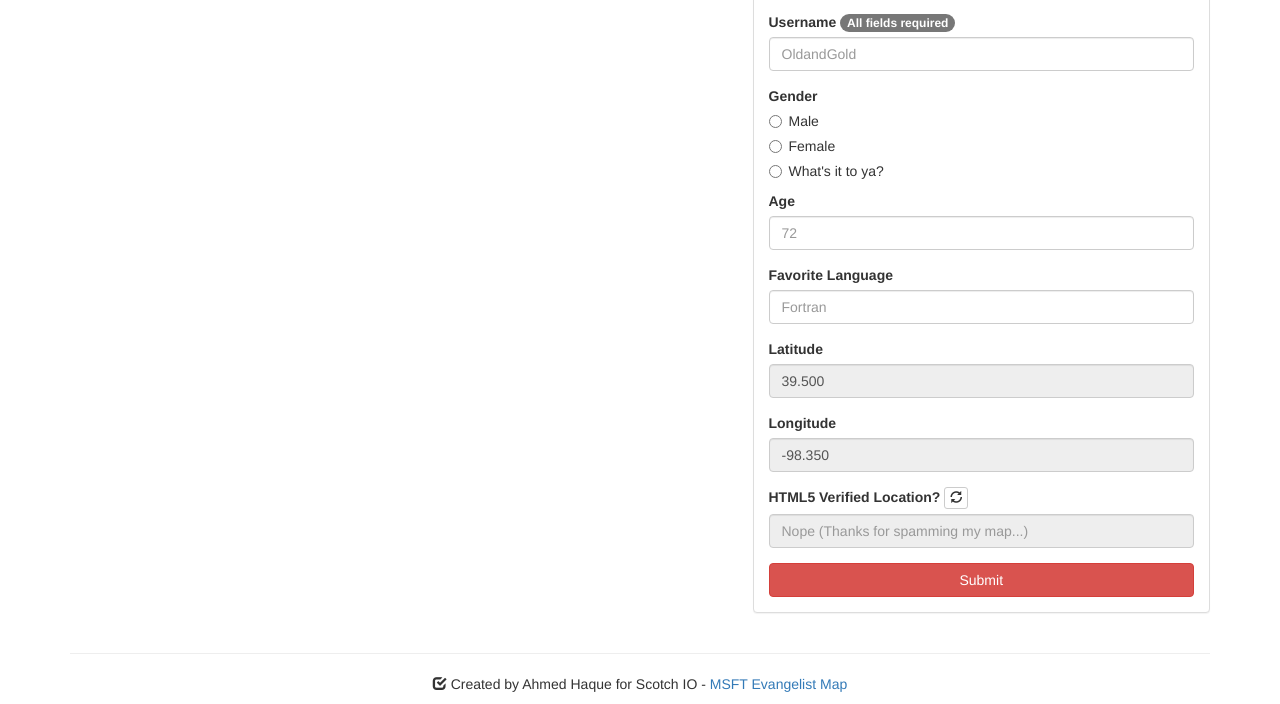
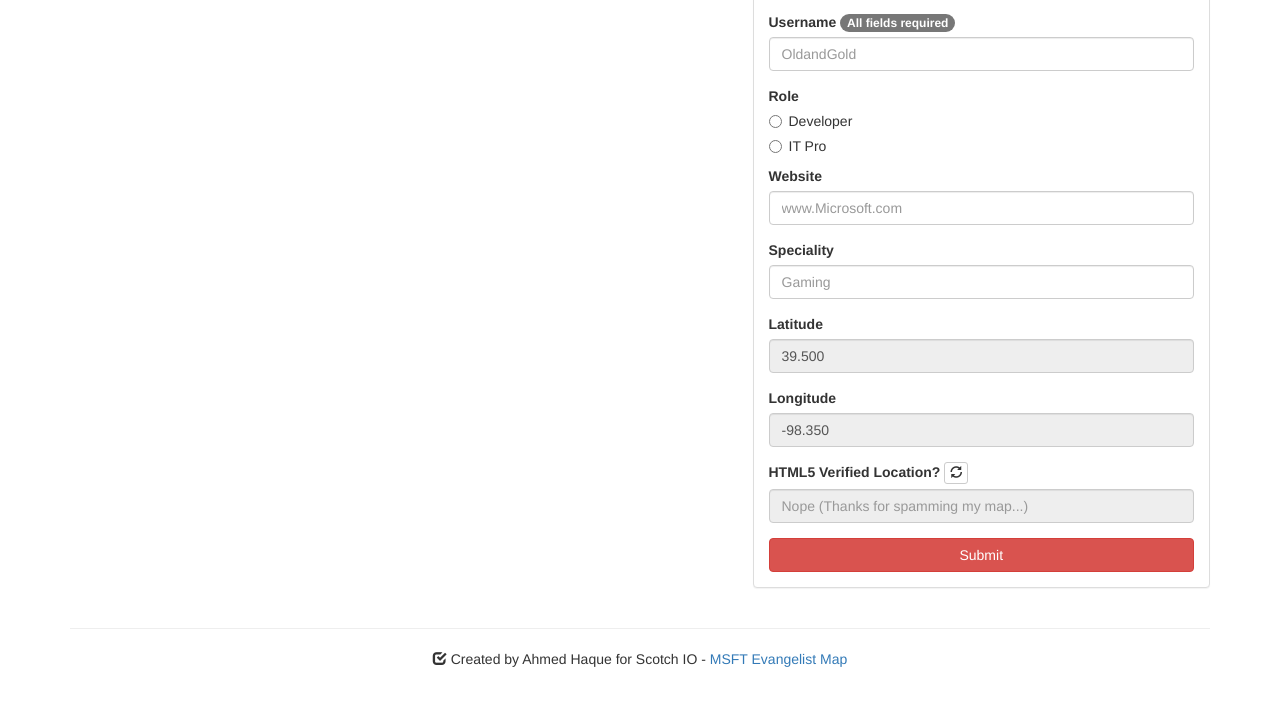
Before and after one commit to DaveVoyles/MEAN-Map-Scotch, a website: page public/index.html in a window 1280 px wide. Shown: the part 104-808 px from the top of the page. Drawn offline with nearby package versions, Linux system fonts and the light colour scheme; some packages are replaced by stand-ins of ours; no server answers.

Commit message:
more changes to index

```diff
--- a/public/index.html
+++ b/public/index.html
@@ -57,32 +57,26 @@
                             <label for="username">Username <span class="badge">All fields required</span></label>
                             <input type="text" class="form-control" id="username" placeholder="OldandGold" ng-model="formData.username" required>
                         </div>
-                        <label class="radio control-label">Gender</label>
+                        <label class="radio control-label">Role</label>
                         <div class="radio">
                             <label>
-                                <input type="radio" name="optionsRadios" id="radiomale" value="Male" ng-model="formData.gender">
-                                Male
+                                <input type="radio" name="optionsRadios" id="radiodev" value="Developer" ng-model="formData.role">
+                                Developer
                             </label>
                         </div>
                         <div class="radio" required>
                             <label>
-                                <input type="radio" name="optionsRadios" id="radiofemale" value="Female" ng-model="formData.gender">
-                                Female
-                            </label>
-                        </div>
-                        <div class="radio">
-                            <label>
-                                <input type="radio" name="optionsRadios" id="radioother" value="What's it to ya?" ng-model="formData.gender">
-                                What's it to ya?
+                                <input type="radio" name="optionsRadios" id="radioitpro" value="IT-Pro" ng-model="formData.role">
+                                IT Pro
                             </label>
                         </div>
                         <div class="form-group">
-                            <label for="age">Age</label>
-                            <input type="number" class="form-control" id="age" placeholder="72" ng-model="formData.age" required>
+                            <label for="site">Website</label>
+                            <input type="number" class="form-control" id="name" placeholder="www.Microsoft.com" ng-model="formData.site" required>
                         </div>
                         <div class="form-group">
-                            <label for="language">Favorite Language</label>
-                            <input type="text" class="form-control" id="language" placeholder="Fortran" ng-model="formData.favlang" required>
+                            <label for="language">Speciality</label>
+                            <input type="text" class="form-control" id="specialty" placeholder="Gaming" ng-model="formData.favlang" required>
                         </div>
                         <div class="form-group">
                             <label for="latitude">Latitude</label>
```
